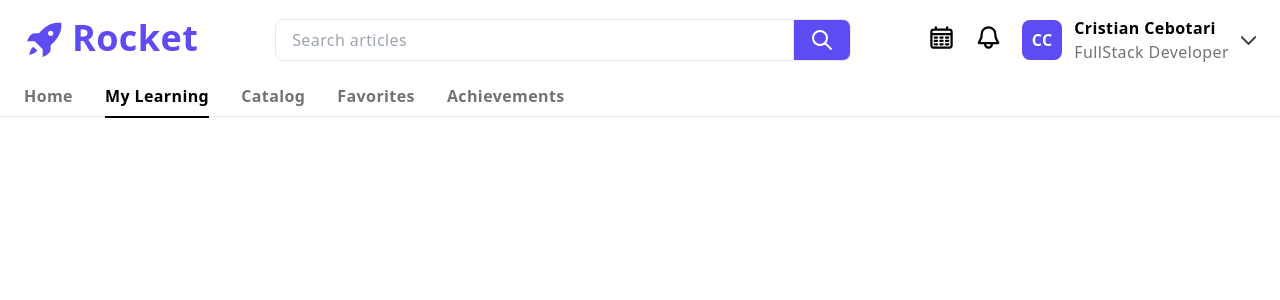
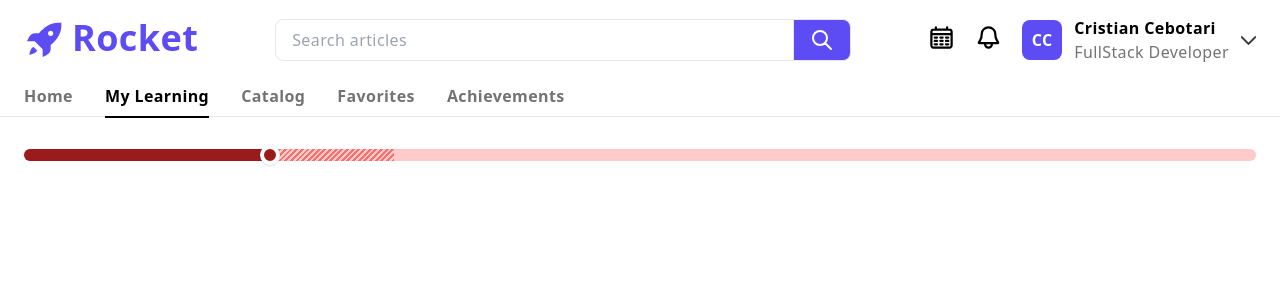
Before and after one commit to Eravity/Rocket.dev, a Next.js app: page /learning in a window 1280 px wide. Shown: the top 300 px of the page. Built offline with nearby package versions, Linux system fonts and the light colour scheme.

Commit message:
Build slider

```diff
--- /dev/null
+++ b/src/app/_components/GoalProgress.tsx
@@ -0,0 +1,51 @@
+import React from "react";
+
+export default function GoalProgress({
+  total = 100,
+  current = 20,
+  target = 30,
+}) {
+  const currentPercent = (current / total) * 100;
+  const targetPercent = (target / total) * 100;
+
+  const hatchStart = Math.min(currentPercent, targetPercent);
+  const hatchWidth = Math.abs(currentPercent - targetPercent);
+
+  const solidWidth = current > target ? targetPercent : currentPercent;
+  const sliderPosition = currentPercent;
+
+  return (
+    <div
+      className={`w-full ${current > target ? "bg-green-200" : "bg-red-200"} h-3 relative rounded-full`}
+    >
+      <div
+        className={`${current > target ? "bg-green-700" : "bg-red-800"} rounded-l-full h-full`}
+        style={{ width: `${solidWidth}%` }}
+      />
+
+      {currentPercent !== targetPercent && (
+        <div
+          className="absolute h-full top-0 pointer-events-none"
+          style={{
+            left: `${hatchStart}%`,
+            width: `${hatchWidth}%`,
+            backgroundImage: `repeating-linear-gradient(-45deg, ${
+              current > target ? "#22c55e" : "#f87171"
+            } 0, ${current > target ? "#22c55e" : "#f87171"} 2px, transparent 2px, transparent 4px)`,
+          }}
+        />
+      )}
+
+      <div
+        className={`absolute top-1/2 transform -translate-y-1/2 ${
+          current > target ? "bg-green-800" : "bg-red-800"
+        } border-[4px] border-white rounded-full shadow`}
+        style={{
+          left: `calc(${sliderPosition}% - 10px)`,
+          width: "20px",
+          height: "20px",
+        }}
+      />
+    </div>
+  );
+}
--- a/src/app/_components/Roadmap.tsx
+++ b/src/app/_components/Roadmap.tsx
@@ -54,7 +54,7 @@ const Roadmap = React.memo(
                 <motion.div
                   className={`w-12 h-12 flex items-center justify-center rounded-full border-[5px] transition-all duration-300 ${
                     isFirst || isLast
-                      ? "bg-blueLotus border-white shadow-lg"
+                      ? "bg-blueLotus border-white shadow-md"
                       : isCompleted
                       ? "bg-white border-blueLotus"
                       : "bg-white border-[#E9F1FC]"
--- a/src/app/learning/page.tsx
+++ b/src/app/learning/page.tsx
@@ -1,3 +1,5 @@
+import GoalProgress from "../_components/GoalProgress";
+
 export default function MyLearningPage() {
-  return <div></div>;
+  return <div><GoalProgress/></div>;
 }
```
